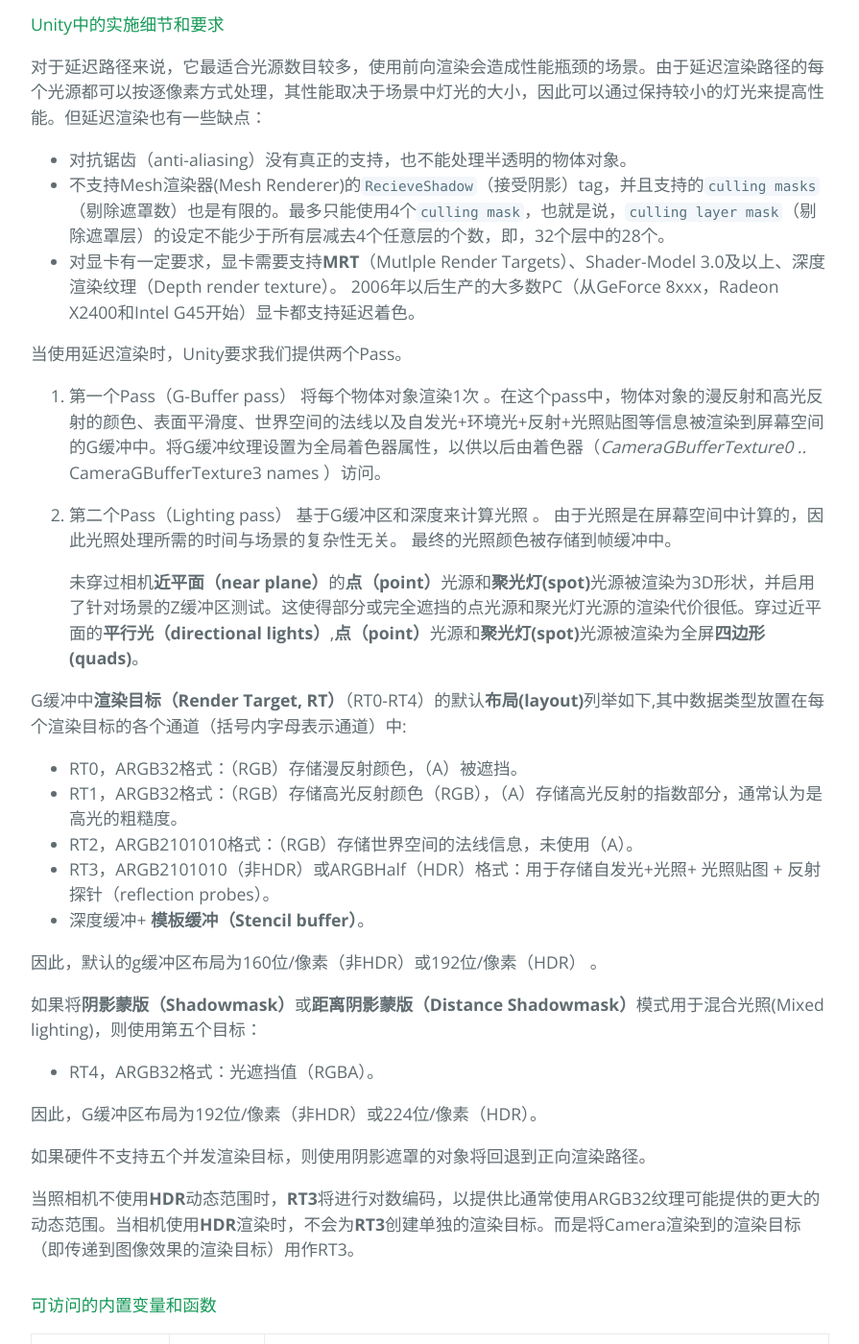
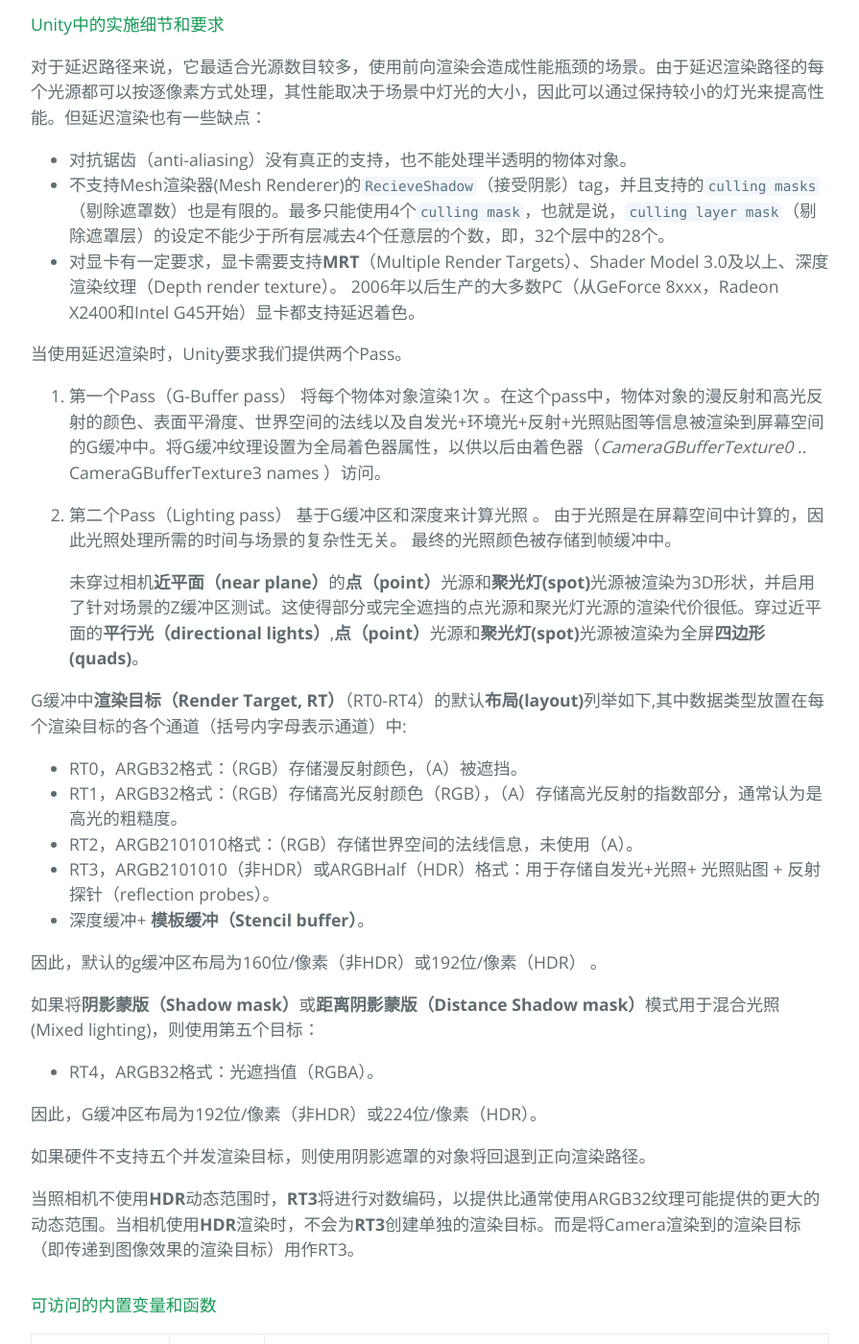
Before and after one commit to wonderly321/wonderly321.github.io, a Jekyll site: the page built from _posts/2019-12-2-Render-Path-III.md, in a window 1280 px wide and 1400 px high, scrolled down 2037 px. Shown: the whole window at 96% size, without its empty margins (192-1087 px from the left). Built offline with Jekyll 4.4.1, drawn with Linux system fonts in a browser that asks for light colours.

Commit message:
update render path part III

```diff
--- a/_posts/2019-12-2-Render-Path-III.md
+++ b/_posts/2019-12-2-Render-Path-III.md
@@ -61,7 +61,7 @@ Pass 2 {
 
 - 对抗锯齿（anti-aliasing）没有真正的支持，也不能处理半透明的物体对象。
 - 不支持Mesh渲染器(Mesh Renderer)的`RecieveShadow`（接受阴影）tag，并且支持的`culling masks`（剔除遮罩数）也是有限的。最多只能使用4个`culling mask`，也就是说，`culling layer mask`（剔除遮罩层）的设定不能少于所有层减去4个任意层的个数，即，32个层中的28个。
-- 对显卡有一定要求，显卡需要支持**MRT**（Mutlple Render Targets）、Shader-Model 3.0及以上、深度渲染纹理（Depth render texture）。 2006年以后生产的大多数PC（从GeForce 8xxx，Radeon X2400和Intel G45开始）显卡都支持延迟着色。
+- 对显卡有一定要求，显卡需要支持**MRT**（Multiple Render Targets）、Shader Model 3.0及以上、深度渲染纹理（Depth render texture）。 2006年以后生产的大多数PC（从GeForce 8xxx，Radeon X2400和Intel G45开始）显卡都支持延迟着色。
 
 当使用延迟渲染时，Unity要求我们提供两个Pass。
 
@@ -82,7 +82,7 @@ G缓冲中**渲染目标（Render Target, RT）**（RT0-RT4）的默认**布局(
 
  因此，默认的g缓冲区布局为160位/像素（非HDR）或192位/像素（HDR） 。
 
-如果将**阴影蒙版（Shadowmask）**或**距离阴影蒙版（Distance Shadowmask）**模式用于混合光照(Mixed lighting)，则使用第五个目标：
+如果将**阴影蒙版（Shadow mask）**或**距离阴影蒙版（Distance Shadow mask）**模式用于混合光照(Mixed lighting)，则使用第五个目标：
 
 - RT4，ARGB32格式：光遮挡值（RGBA）。
 
```
